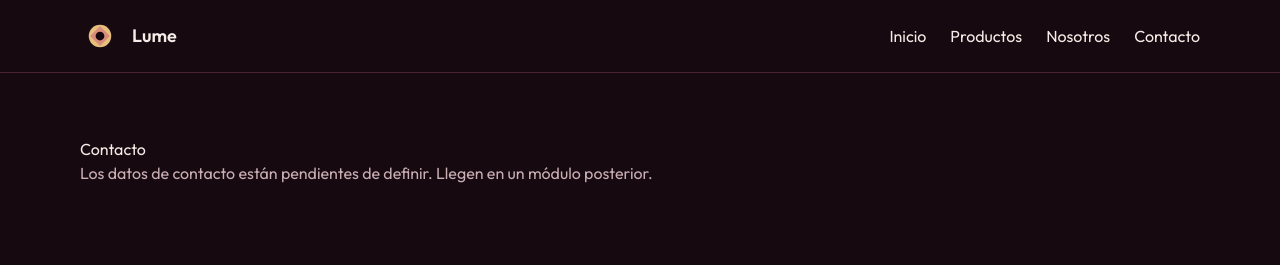
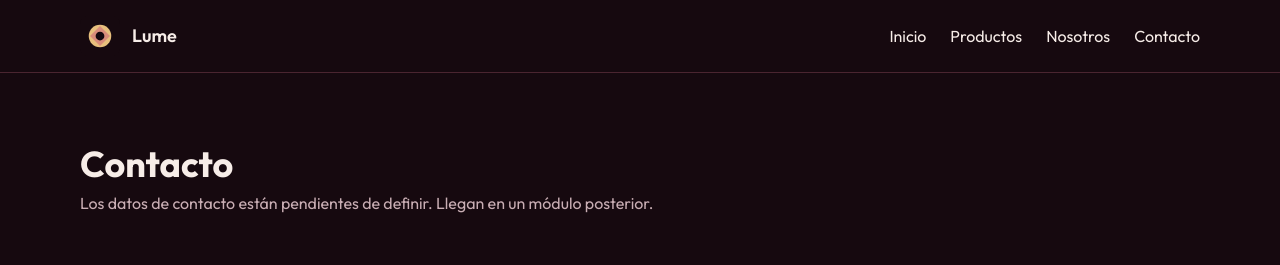
Before and after one commit to shakatoti1618-wq/e-commerce-proyect, a Next.js app in the folder apps/frontend/: page /contacto in a window 1280 px wide. Shown: the top 265 px of the page. Built offline with nearby package versions, Linux system fonts and the light colour scheme; no server answers.

Commit message:
fix(frontend): add base heading styles and fix stale comments

```diff
--- a/apps/frontend/src/app/contacto/page.tsx
+++ b/apps/frontend/src/app/contacto/page.tsx
@@ -10,7 +10,7 @@ export default function ContactPage() {
     <div className="mx-auto max-w-6xl px-4 py-16">
       <h1>Contacto</h1>
       <p className="text-muted">
-        Los datos de contacto están pendientes de definir. Llegen en un módulo posterior.
+        Los datos de contacto están pendientes de definir. Llegan en un módulo posterior.
       </p>
     </div>
   );
--- a/apps/frontend/src/app/globals.css
+++ b/apps/frontend/src/app/globals.css
@@ -57,9 +57,8 @@ body {
  *
  * Va en @layer base a proposito: las utilidades focus:* de Tailwind viven en
  * la capa utilities, que tiene mas especificidad de orden, asi que un anillo
- * utilitario (por ejemplo el antiguo focus:outline-border-strong del
- * SkipLink) puede seguir sobrescribiendo este valor cuando el elemento
- * recibe foco.
+ * utilitario de un elemento concreto puede sobrescribir este valor cuando ese
+ * elemento recibe foco.
  *
  * Color: --color-primary. Contraste verificado con la formula WCAG 2.1
  * (ratio = (L_claro+0.05)/(L_oscuro+0.05)):
@@ -73,6 +72,24 @@ body {
  * cambiaria su comportamiento real frente a las utilidades de Tailwind.
  */
 @layer base {
+  /*
+   * Estilos base de titulos. Solo TAMANO y PESO: el color se hereda de body
+   * (--color-foreground) y por eso aqui no hay ningun color literal.
+   *
+   * Los valores salen de las variables del tema de Tailwind v4, no de numeros
+   * sueltos, asi que los titulos quedan atados a la escala tipografica:
+   * h1 es el titular de pagina y h2 la seccion, por encima del cuerpo del texto.
+   */
+  h1 {
+    font-size: var(--text-4xl);
+    font-weight: var(--font-weight-bold);
+  }
+
+  h2 {
+    font-size: var(--text-2xl);
+    font-weight: var(--font-weight-semibold);
+  }
+
   :focus-visible {
     outline: 2px solid var(--color-primary);
     outline-offset: 2px;
```
